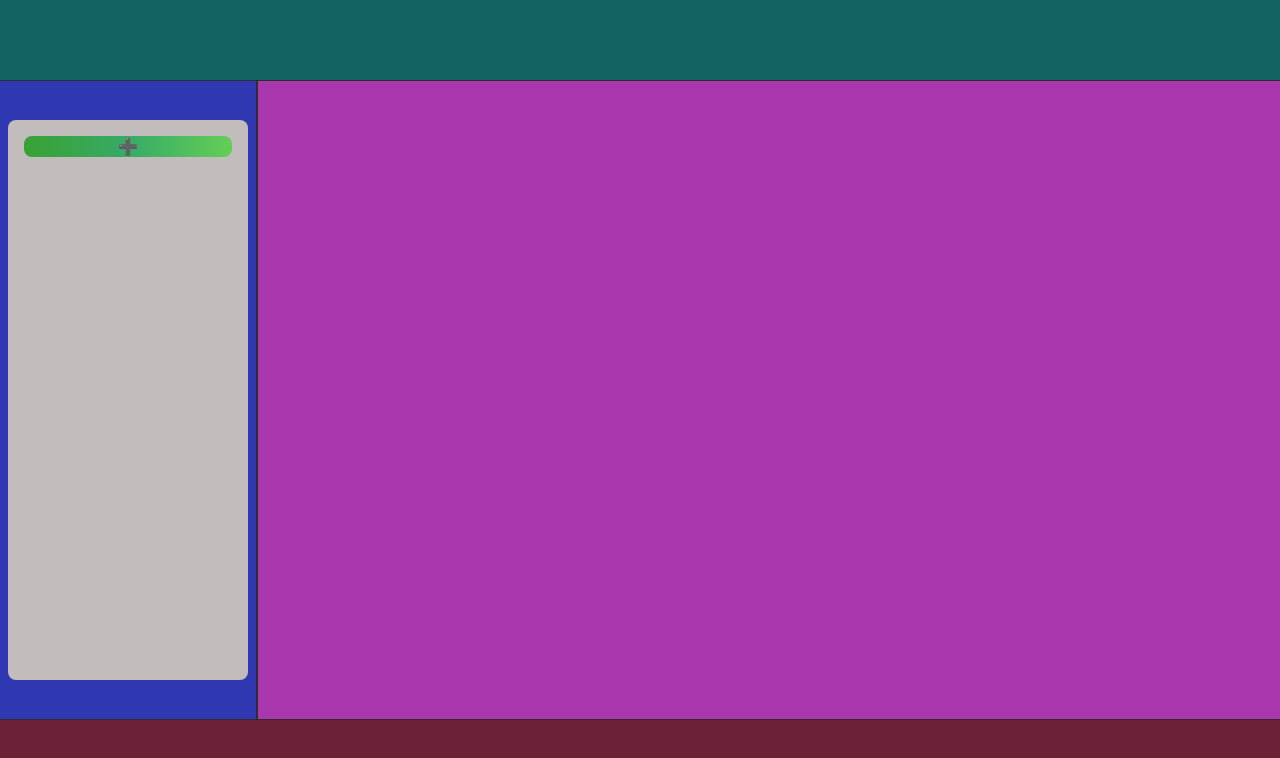
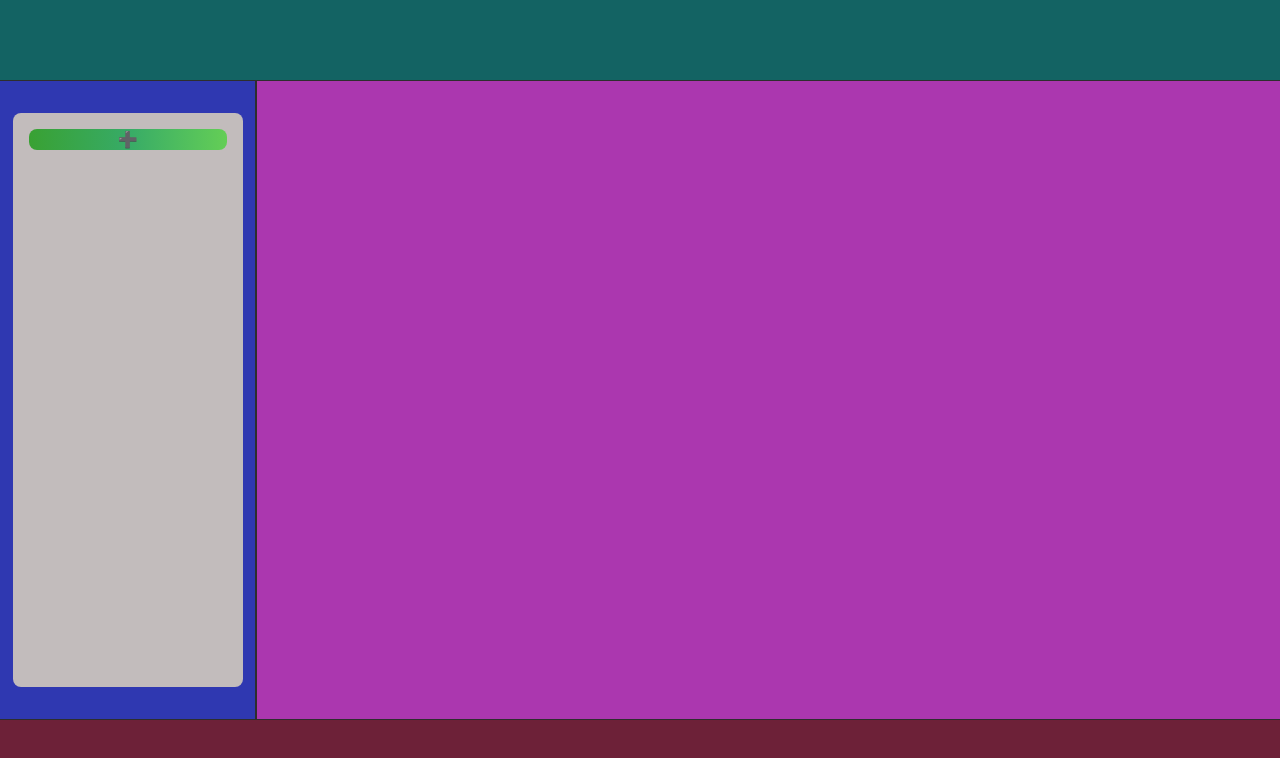
Before and after one commit to iKuzenkov/editor-products-js, a website built with Vite: page index.html in a window 1280 px wide. Built offline with nearby package versions, Linux system fonts and the light colour scheme.

Commit message:
upd styles

```diff
--- a/src/styles/_aside.scss
+++ b/src/styles/_aside.scss
@@ -1,10 +1,12 @@
 @use "variables" as *;
-@use "mixin" as *;
+@use "mixins" as *;
 
 #aside {
   display: flex;
   justify-content: center;
   align-items: center;
+}
+
 #container-sections-creation {
   display: flex;
   flex-direction: column;
@@ -12,8 +14,8 @@
   align-items: stretch;
   overflow-y: auto;
   overflow-x: hidden;
-    width: 30vh;
-    height: 70vh;
+  width: 90%;
+  height: 90%;
   margin: $main-margin;
   padding: $main-padding;
   border-radius: $main-border-radius;
@@ -23,4 +25,3 @@
     @include btn-style;
   }
 }
-}
--- a/src/styles/style.scss
+++ b/src/styles/style.scss
@@ -1,5 +1,5 @@
 @use "variables";
-@use "mixin";
+@use "mixins";
 @use "normalize";
 @use "globals";
 @use "layout";
```
Also changed, not shown: src/styles/_mixins.scss (renamed from src/styles/_mixin.scss). Lines whose indentation alone changed are shown as unchanged.
